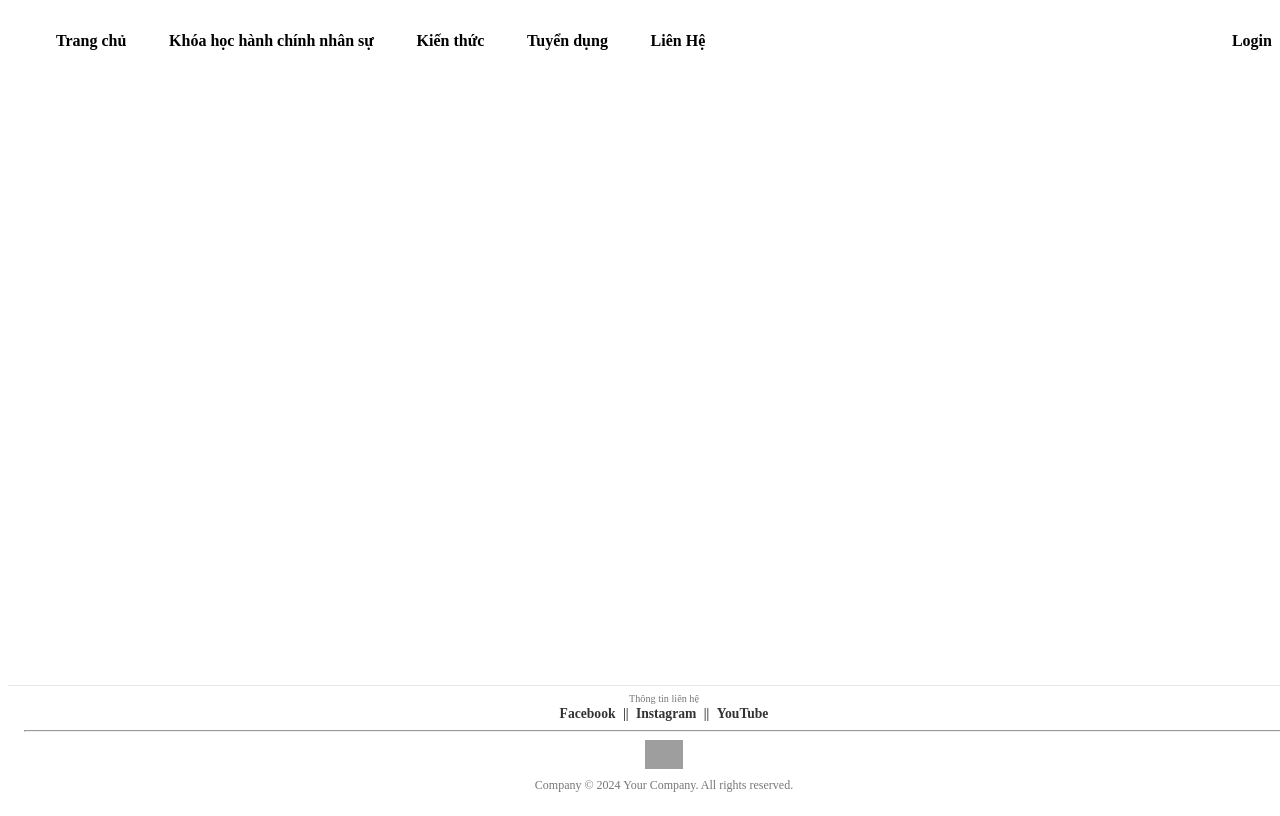
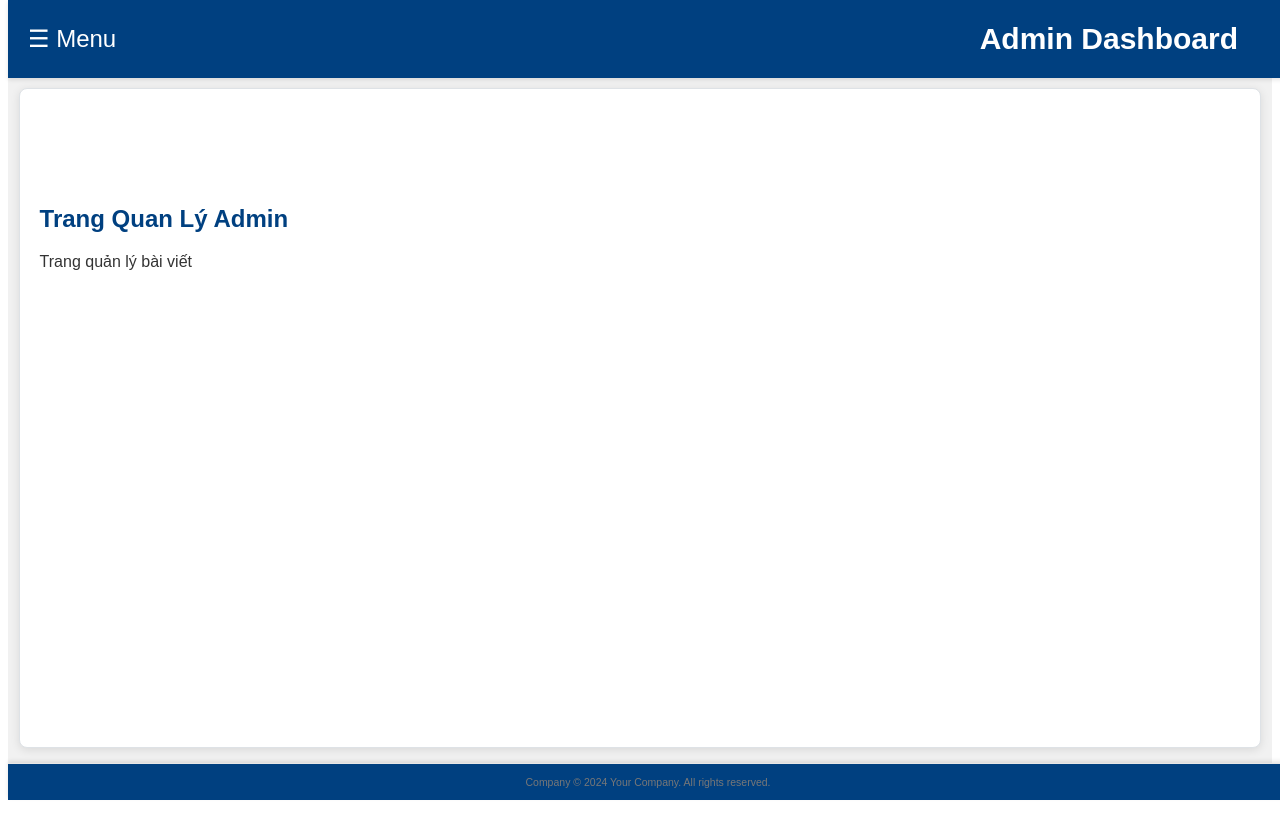
Before and after one commit to anhemlam648/vuejs-springboot-api, a Vue app: page /admin in a window 1280 px wide. Built offline with nearby package versions, Linux system fonts and the light colour scheme; grey boxes are pictures that could not be loaded; a small style sheet from the web is missing.

Commit message:
UpdateFooterAdminandHeaderAdmin

```diff
--- a/public/index.html
+++ b/public/index.html
@@ -3,8 +3,9 @@
   <head>
     <meta charset="utf-8">
     <meta http-equiv="X-UA-Compatible" content="IE=edge">
+    <link rel="stylesheet" href="https://cdnjs.cloudflare.com/ajax/libs/font-awesome/5.15.4/css/all.min.css" integrity="sha512-gF/8hn5hGtzWTS0Lr/+3/vV3krPFQn02Lrdw4kohi6Vom0W1R25b3tkc1IfbK4gbyPVvEDwAjT9gdC5lvHXCUg==" crossorigin="anonymous" referrerpolicy="no-referrer" />
     <meta name="viewport" content="width=device-width,initial-scale=1.0">
-    <link rel="icon" href="<%= BASE_URL %>favicon.ico">
+    <link rel="icon" href="<%= BASE_URL %>favicon.png">
     <title><%= htmlWebpackPlugin.options.title %></title>
   </head>
   <body>
--- a/src/App.vue
+++ b/src/App.vue
@@ -20,8 +20,8 @@ export default {
   },
   computed: {
     showHeaderFooter() {
-      // kiểm tra có hiển thị header và footer ở trang login Không
-      return this.$route.path !== '/login';
+      // kiểm tra có hiển thị header và footer ở trang
+      return this.$route.path !== '/login' && this.$route.path !== '/admin';
     }
   }
 }
--- /dev/null
+++ b/src/components/admin/HomeAdmin.vue
@@ -0,0 +1,90 @@
+<template>
+  <div class="home-admin">
+    <HeaderAdmin />
+    <div class="admin-content">
+      <h1>{{ title }}</h1>
+      <p>{{ content }}</p>
+    </div>
+    <FooterAdmin />
+  </div>
+</template>
+
+<script>
+import HeaderAdmin from '../partials/HeaderAdmin';
+import FooterAdmin from '../partials/FooterAdmin';
+
+export default {
+  name: 'HomeAdmin',
+  components: {
+    HeaderAdmin,
+    FooterAdmin
+  },
+  data() {
+    return {
+      title: 'Trang Quan Lý Admin',
+      content: 'Trang quản lý bài viết'
+    }
+  }
+}
+</script>
+
+<style>
+.home-admin {
+  display: flex;
+  flex-direction: column;
+  height:100%;
+  background-color: #f1f1f1;
+  font-family: Arial, sans-serif;
+}
+
+.header-admin {
+  position: fixed;
+  top: 0;
+  width: 100%;
+  z-index: 1000;
+  background-color: #004080;
+  color: #fff;
+  text-align: center;
+  padding: 15px 0;
+  font-size: 18px;
+  box-shadow: 0 2px 4px rgba(0, 0, 0, 0.1);
+}
+
+.admin-content {
+  flex: 1;
+  padding: 100px 20px 20px;
+  margin: 20px auto;
+  background-color: #ffffff;
+  border: 1px solid #dee2e6;
+  border-radius: 8px;
+  box-shadow: 0 2px 10px rgba(0, 0, 0, 0.1);
+  width: 95%;
+  max-width: 100%;
+   overflow: hidden;
+}
+.admin-content h1 {
+  color: #004080;
+  margin-bottom: 10px;
+  font-size: 24px;
+  font-weight: bold;
+}
+
+.admin-content p {
+  color: #333;
+  font-size: 16px;
+  line-height: 1.6;
+}
+
+.footer-admin {
+  position: fixed;
+  bottom: 0;
+  width: 100%;
+  z-index: 1000;
+  background-color: #004080;
+  color: #fff;
+  text-align: center;
+  padding: 10px 0;
+  font-size: 14px;
+  box-shadow: 0 -2px 4px rgba(0, 0, 0, 0.1);
+}
+</style>
--- /dev/null
+++ b/src/components/partials/FooterAdmin.vue
@@ -0,0 +1,31 @@
+<template>
+  <footer class="footer-admin">
+    <p>{{ title }}</p>
+  </footer>
+</template>
+
+<script>
+export default {
+  name: 'FooterAdmin',
+  data() {
+    return {
+      title: "Company © 2024 Your Company. All rights reserved.",
+    }
+  }
+}
+</script>
+
+<style>
+.footer-admin {
+   background-color: #004080;
+  color: #fff;
+  text-align: center;
+  padding: 15px 20px;
+  font-size: 14px;
+  position: fixed;
+  bottom: 0;
+  width: 100%;
+  box-shadow: 0 -2px 4px rgba(0, 0, 0, 0.1);
+
+}
+</style>
--- /dev/null
+++ b/src/components/partials/HeaderAdmin.vue
@@ -0,0 +1,118 @@
+<template>
+  <div>
+    <header class="header-admin">
+      <button class="menu-toggle" @click="toggleSidebar">☰ Menu</button>
+      <h1 style="margin-right: 50px; font-size: 30px; color: #FFFFFF; text-align: center;">Admin Dashboard</h1>
+    </header>
+    <nav :class="['sidebar', { 'sidebar-open': isSidebarOpen }]">
+      <h1 style="margin-top: -40px; color: #FFFFFF;">Quản lý Menu</h1>
+      <hr style="background-color: #FFFFFF;">
+      <router-link to="/admin" class="sidebar-link" style="color: #33FFFF;">🏠 Trang Chủ</router-link>
+      <router-link to="/admin" class="sidebar-link" style="color: #FFFF00;">📂 ListHrAdmin</router-link>
+      <router-link to="/admin" class="sidebar-link" style="color: #FFFF00;">📂 ListCategory</router-link>
+      <router-link to="/admin" class="sidebar-link" style="color: #FFFF00;">📂 ListAchiterture</router-link>
+      <router-link to="/admin" class="sidebar-link" style="color: #FFFF00;">📂 ListApply</router-link>
+      <router-link to="/admin" class="sidebar-link" style="color: #FFFF00;">👩‍💼 ListUser</router-link>
+    </nav>
+    <div :class="['overlay', { 'overlay-show': isSidebarOpen }]" @click="toggleSidebar"></div>
+  </div>
+</template>
+
+<script>
+export default {
+  name: 'HeaderAdmin',
+  data() {
+    return {
+      isSidebarOpen: false,
+    };
+  },
+  methods: {
+    toggleSidebar() {
+      this.isSidebarOpen = !this.isSidebarOpen;
+    },
+  },
+};
+</script>
+
+<style>
+.header-admin {
+  background-color: #004080;
+  color: #fff;
+  text-align: center;
+  padding: 10px 20px;
+  position: fixed;
+  top: 0;
+  width: 100%;
+  z-index: 1000;
+  display: flex;
+  justify-content: space-between;
+  align-items: center;
+  overflow: hidden;
+}
+
+.header-admin h1 {
+  margin: 0;
+}
+
+.menu-toggle {
+  background: none;
+  border: none;
+  color: #fff;
+  font-size: 24px;
+  cursor: pointer;
+}
+
+.sidebar {
+  position: fixed;
+  top: 0;
+  left: -300px;
+  width: 250px;
+  height: 100%;
+  background-color: #004080;
+  color: #333;
+  padding-top: 60px;
+  transition: left 0.3s ease;
+  z-index: 1001;
+  display: flex;
+  flex-direction: column;
+  padding-left: 20px;
+}
+
+.sidebar-open {
+  left: 0;
+}
+
+.sidebar-link {
+  background-color: #8B8989;
+  display: block;
+  padding: 15px 20px;
+  text-decoration: none;
+  border-radius: 5px;
+  margin-bottom: 50px;
+}
+
+.sidebar-link:last-child {
+ margin-bottom: 260px;
+}
+
+.sidebar-link:hover {
+  background-color: #0099cc;
+}
+
+.overlay {
+  position: fixed;
+  top: 0;
+  left: 0;
+  width: 100%;
+  height: 100%;
+  background-color: rgba(0, 0, 0, 0.5);
+  opacity: 0;
+  visibility: hidden;
+  transition: opacity 0.3s ease, visibility 0.3s ease;
+}
+
+.overlay-show {
+  opacity: 1;
+  visibility: visible;
+}
+</style>
--- a/src/router/router.js
+++ b/src/router/router.js
@@ -5,6 +5,7 @@ import HrAdministration from'../components/HrAdministration.vue'
 import Architeture from '../components/Architeture.vue'
 import Apply from '../components/Apply.vue'
 import Login from '../components/Login.vue'
+import HomeAdmin from'../components/admin/HomeAdmin.vue'
 const routes =[
     {
         path: '/',
@@ -40,6 +41,11 @@ const routes =[
         path:'/login',
         name: 'Login',
         component: Login
+    },
+    {
+        path:'/admin',
+        name:'HomeAdmin',
+        component:HomeAdmin
     }
 ]
 const router = createRouter({
```
Also changed, not shown: public/favicon.png (added), 1 other file (tests, documents, lock files or other folders).
